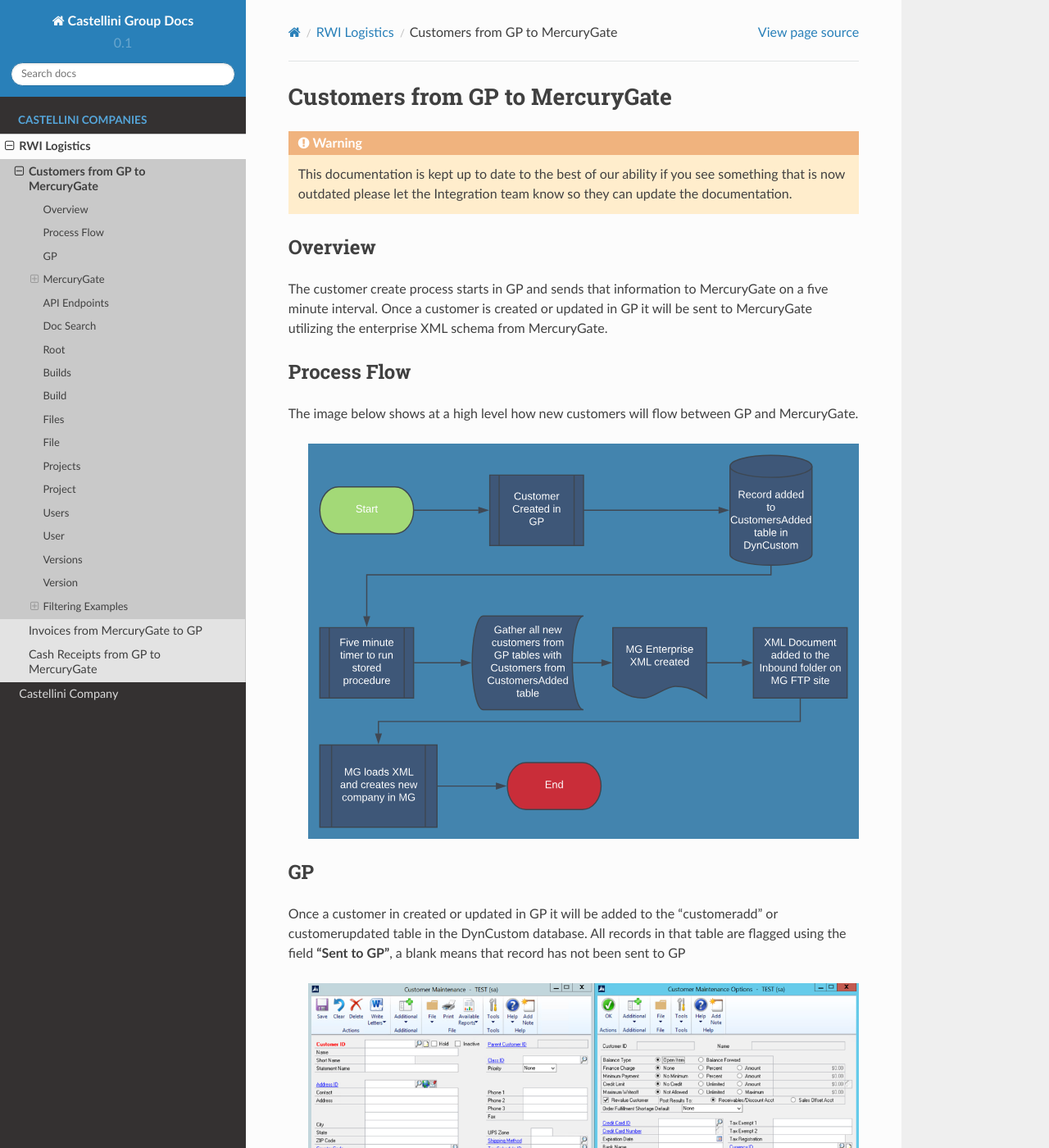
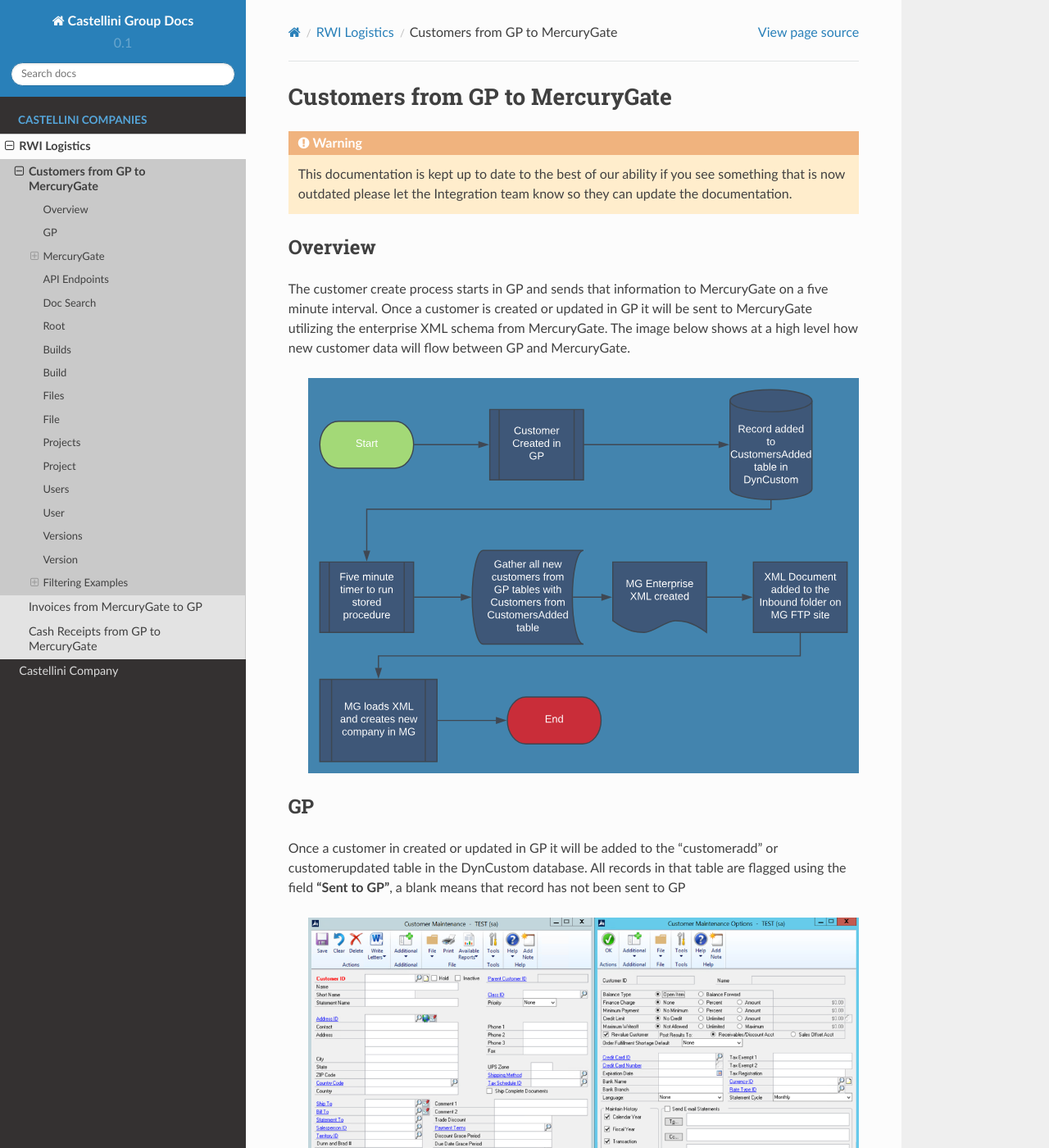
Before and after one commit to admartin66/Castellini-Group-Docs, a Sphinx documentation site: the page built from docs/source/rwilogistics/customers.rst, in a window 1280 px wide and 1400 px high. Shown: the whole window at 82% size. Built offline with Sphinx 7.4.7 and the Read the Docs theme 2.0.0, drawn with Linux system fonts in a browser that asks for light colours; some of the changed text lies outside the part shown.

Commit message:
Update docs/source/rwilogistics/customers.rst

```diff
--- a/docs/source/rwilogistics/customers.rst
+++ b/docs/source/rwilogistics/customers.rst
@@ -13,11 +13,7 @@
 --------
 
 The customer create process starts in GP and sends that information to MercuryGate on a five minute interval. Once a customer is created or updated
-in GP it will be sent to MercuryGate utilizing the enterprise XML schema from MercuryGate.
-
-Process Flow
-------------
-The image below shows at a high level how new customers will flow between GP and MercuryGate.
+in GP it will be sent to MercuryGate utilizing the enterprise XML schema from MercuryGate. The image below shows at a high level how new customer data will flow between GP and MercuryGate.
 
   .. image:: images/CustomerCreateDatabase.svg
 
```
Also changed, not shown: other parts of docs/source/rwilogistics/customers.rst (+5 -0 lines).
